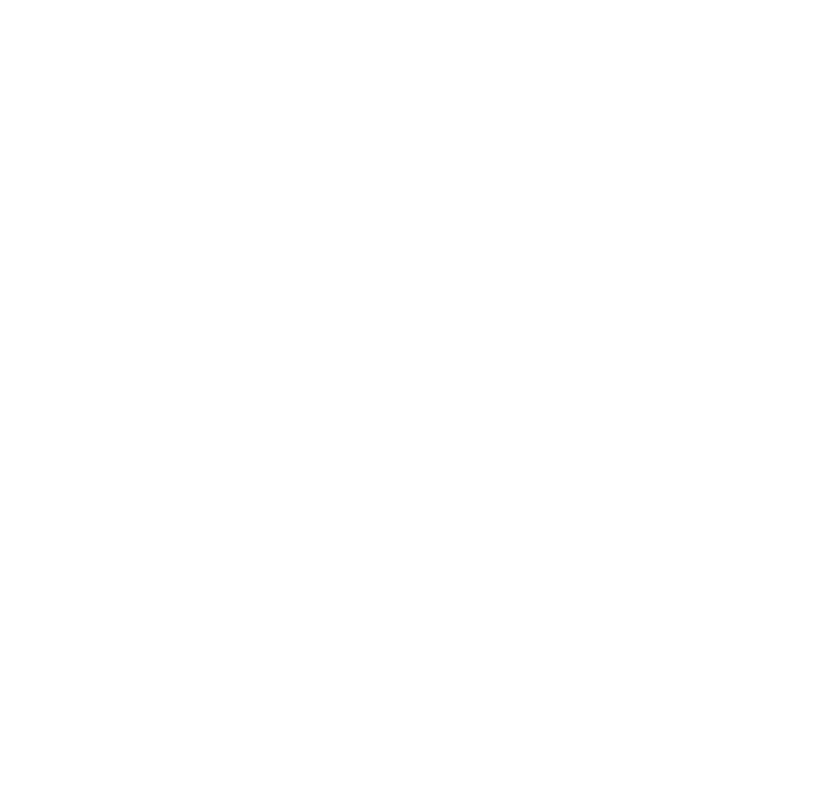
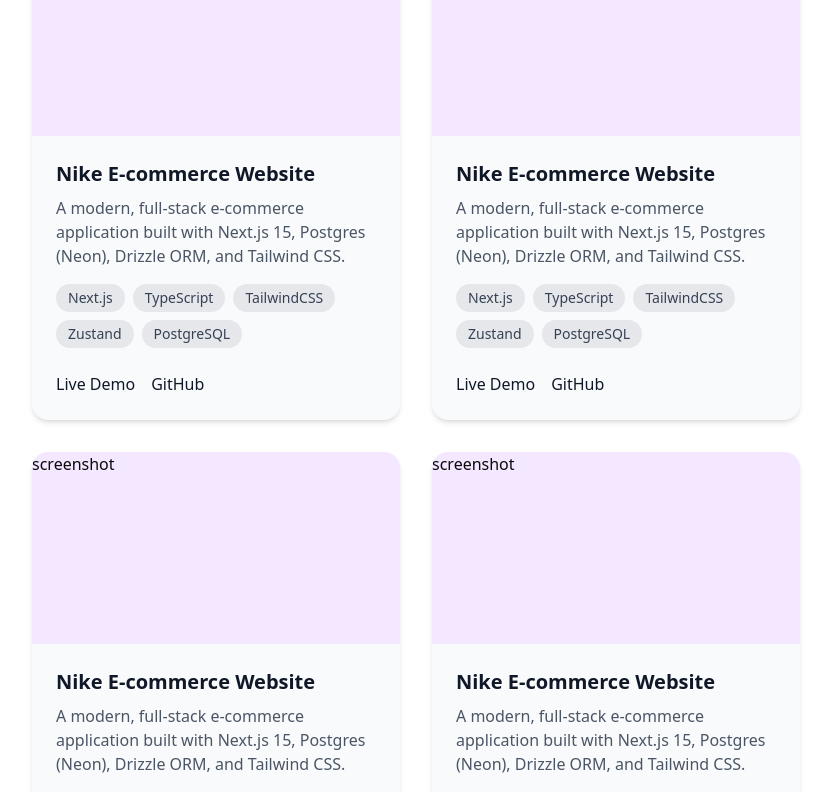
Before and after one commit to ankur0704/portfolio-scratch-v2, a Next.js app: page / in a window 1280 px wide. Shown: the part 2660-3452 px from the top of the page, without its empty margins (224-1055 px from the left). Before the commit the page ends 2400 px from the top, so only its background shows below. Built offline with nearby package versions, Linux system fonts and the light colour scheme.

Commit message:
projects section

```diff
--- a/src/app/page.tsx
+++ b/src/app/page.tsx
@@ -157,6 +157,204 @@
         </div>
       </section>
 
+      {/* project section */}
+      <section id="projects" className="min-h-screen bg-white px-4 py-20">
+        <div className="mx-auto max-w-3xl">
+
+          {/* title */}
+          <h2 className=" mb-4 text-center text-3xl font-bold text-gray-900">
+            My Projects
+          </h2>
+          <p className="text-center mb-12 text-gray-600 font-bold">
+            Here are some of my recent works
+          </p>
+
+
+          {/* projects grid */}
+          <div className="grid gap-8 md:grid-cols-2">
+            {/* grid 1 */}
+            <div className=" group overflow-hidden rounded-2xl bg-gray-50 shadow-md transition-all hover:shadow-xl">
+
+              <div className="h-48 bg-linear-to-br from bg-purple-100 to bg-pink-500">
+                screenshot
+              </div>
+
+              <div className="p-6">
+
+                <h3 className="text-xl font-bold text-gray-900">Nike E-commerce Website</h3>
+                <p className="mt-2 text-gray-600">A modern, full-stack e-commerce application built with Next.js 15, Postgres (Neon), Drizzle ORM, and Tailwind CSS.</p>
+
+                {/* tech stack */}
+                <div className="mt-4 flex flex-wrap gap-2">
+                  <span className="rounded-full bg-gray-200 px-3 py-1 text-sm text-gray-700">
+                    Next.js
+                  </span>
+                  <span className="rounded-full bg-gray-200 px-3 py-1 text-sm text-gray-700">
+                    TypeScript
+                  </span>
+                  <span className="rounded-full bg-gray-200 px-3 py-1 text-sm text-gray-700">
+                    TailwindCSS
+                  </span>
+                  <span className="rounded-full bg-gray-200 px-3 py-1 text-sm text-gray-700">
+                    Zustand
+                  </span>
+                  <span className="rounded-full bg-gray-200 px-3 py-1 text-sm text-gray-700">
+                    PostgreSQL
+                  </span>
+
+
+                </div>
+                {/* links */}
+                <div className="mt-6 flex gap-4">
+                  <a href="" className="font-medium text-gray-900 hover:underline">
+                    Live Demo
+                  </a>
+                  <a href=""
+                    className="font-medium text-gray-900 hover:underline">
+                    GitHub
+                  </a>
+                </div>
+              </div>
+            </div>
+            {/* grid 2 */}
+            <div className=" group overflow-hidden rounded-2xl bg-gray-50 shadow-md transition-all hover:shadow-xl">
+
+              <div className="h-48 bg-linear-to-br from bg-purple-100 to bg-pink-500">
+                screenshot
+              </div>
+
+              <div className="p-6">
+
+                <h3 className="text-xl font-bold text-gray-900">Nike E-commerce Website</h3>
+                <p className="mt-2 text-gray-600">A modern, full-stack e-commerce application built with Next.js 15, Postgres (Neon), Drizzle ORM, and Tailwind CSS.</p>
+
+                {/* tech stack */}
+                <div className="mt-4 flex flex-wrap gap-2">
+                  <span className="rounded-full bg-gray-200 px-3 py-1 text-sm text-gray-700">
+                    Next.js
+                  </span>
+                  <span className="rounded-full bg-gray-200 px-3 py-1 text-sm text-gray-700">
+                    TypeScript
+                  </span>
+                  <span className="rounded-full bg-gray-200 px-3 py-1 text-sm text-gray-700">
+                    TailwindCSS
+                  </span>
+                  <span className="rounded-full bg-gray-200 px-3 py-1 text-sm text-gray-700">
+                    Zustand
+                  </span>
+                  <span className="rounded-full bg-gray-200 px-3 py-1 text-sm text-gray-700">
+                    PostgreSQL
+                  </span>
+
+
+                </div>
+                {/* links */}
+                <div className="mt-6 flex gap-4">
+                  <a href="" className="font-medium text-gray-900 hover:underline">
+                    Live Demo
+                  </a>
+                  <a href=""
+                    className="font-medium text-gray-900 hover:underline">
+                    GitHub
+                  </a>
+                </div>
+              </div>
+            </div>
+            {/* grid 3 */}
+            <div className=" group overflow-hidden rounded-2xl bg-gray-50 shadow-md transition-all hover:shadow-xl">
+
+              <div className="h-48 bg-linear-to-br from bg-purple-100 to bg-pink-500">
+                screenshot
+              </div>
+
+              <div className="p-6">
+
+                <h3 className="text-xl font-bold text-gray-900">Nike E-commerce Website</h3>
+                <p className="mt-2 text-gray-600">A modern, full-stack e-commerce application built with Next.js 15, Postgres (Neon), Drizzle ORM, and Tailwind CSS.</p>
+
+                {/* tech stack */}
+                <div className="mt-4 flex flex-wrap gap-2">
+                  <span className="rounded-full bg-gray-200 px-3 py-1 text-sm text-gray-700">
+                    Next.js
+                  </span>
+                  <span className="rounded-full bg-gray-200 px-3 py-1 text-sm text-gray-700">
+                    TypeScript
+                  </span>
+                  <span className="rounded-full bg-gray-200 px-3 py-1 text-sm text-gray-700">
+                    TailwindCSS
+                  </span>
+                  <span className="rounded-full bg-gray-200 px-3 py-1 text-sm text-gray-700">
+                    Zustand
+                  </span>
+                  <span className="rounded-full bg-gray-200 px-3 py-1 text-sm text-gray-700">
+                    PostgreSQL
+                  </span>
+
+
+                </div>
+                {/* links */}
+                <div className="mt-6 flex gap-4">
+                  <a href="" className="font-medium text-gray-900 hover:underline">
+                    Live Demo
+                  </a>
+                  <a href=""
+                    className="font-medium text-gray-900 hover:underline">
+                    GitHub
+                  </a>
+                </div>
+              </div>
+            </div>
+            {/* grid 4 */}
+            <div className=" group overflow-hidden rounded-2xl bg-gray-50 shadow-md transition-all hover:shadow-xl">
+
+              <div className="h-48 bg-linear-to-br from bg-purple-100 to bg-pink-500">
+                screenshot
+              </div>
+
+              <div className="p-6">
+
+                <h3 className="text-xl font-bold text-gray-900">Nike E-commerce Website</h3>
+                <p className="mt-2 text-gray-600">A modern, full-stack e-commerce application built with Next.js 15, Postgres (Neon), Drizzle ORM, and Tailwind CSS.</p>
+
+                {/* tech stack */}
+                <div className="mt-4 flex flex-wrap gap-2">
+                  <span className="rounded-full bg-gray-200 px-3 py-1 text-sm text-gray-700">
+                    Next.js
+                  </span>
+                  <span className="rounded-full bg-gray-200 px-3 py-1 text-sm text-gray-700">
+                    TypeScript
+                  </span>
+                  <span className="rounded-full bg-gray-200 px-3 py-1 text-sm text-gray-700">
+                    TailwindCSS
+                  </span>
+                  <span className="rounded-full bg-gray-200 px-3 py-1 text-sm text-gray-700">
+                    Zustand
+                  </span>
+                  <span className="rounded-full bg-gray-200 px-3 py-1 text-sm text-gray-700">
+                    PostgreSQL
+                  </span>
+
+
+                </div>
+                {/* links */}
+                <div className="mt-6 flex gap-4">
+                  <a href="" className="font-medium text-gray-900 hover:underline">
+                    Live Demo
+                  </a>
+                  <a href=""
+                    className="font-medium text-gray-900 hover:underline">
+                    GitHub
+                  </a>
+                </div>
+              </div>
+            </div>
+
+
+
+          </div>
+        </div>
+      </section>
+
     </main>
   )
 }
```
